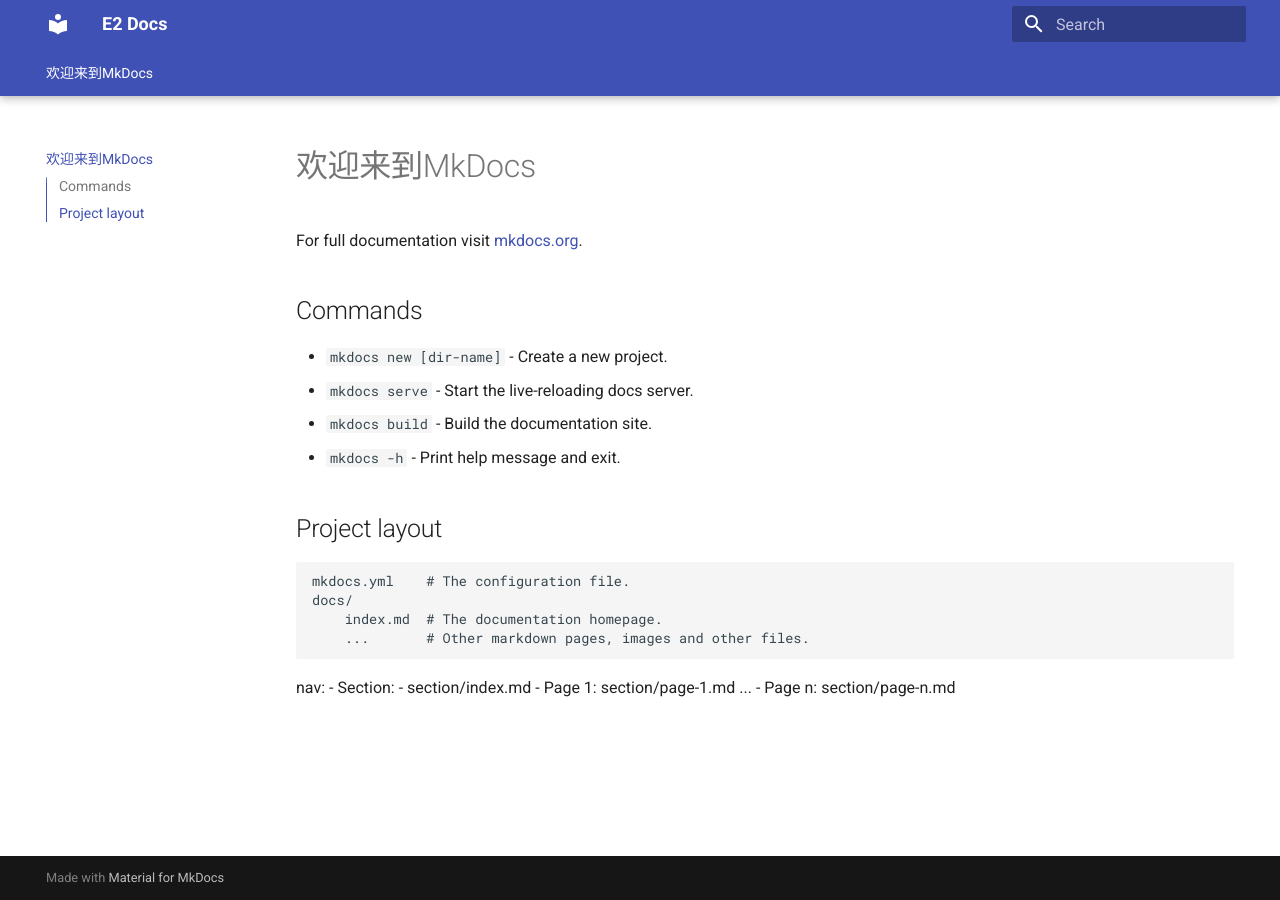
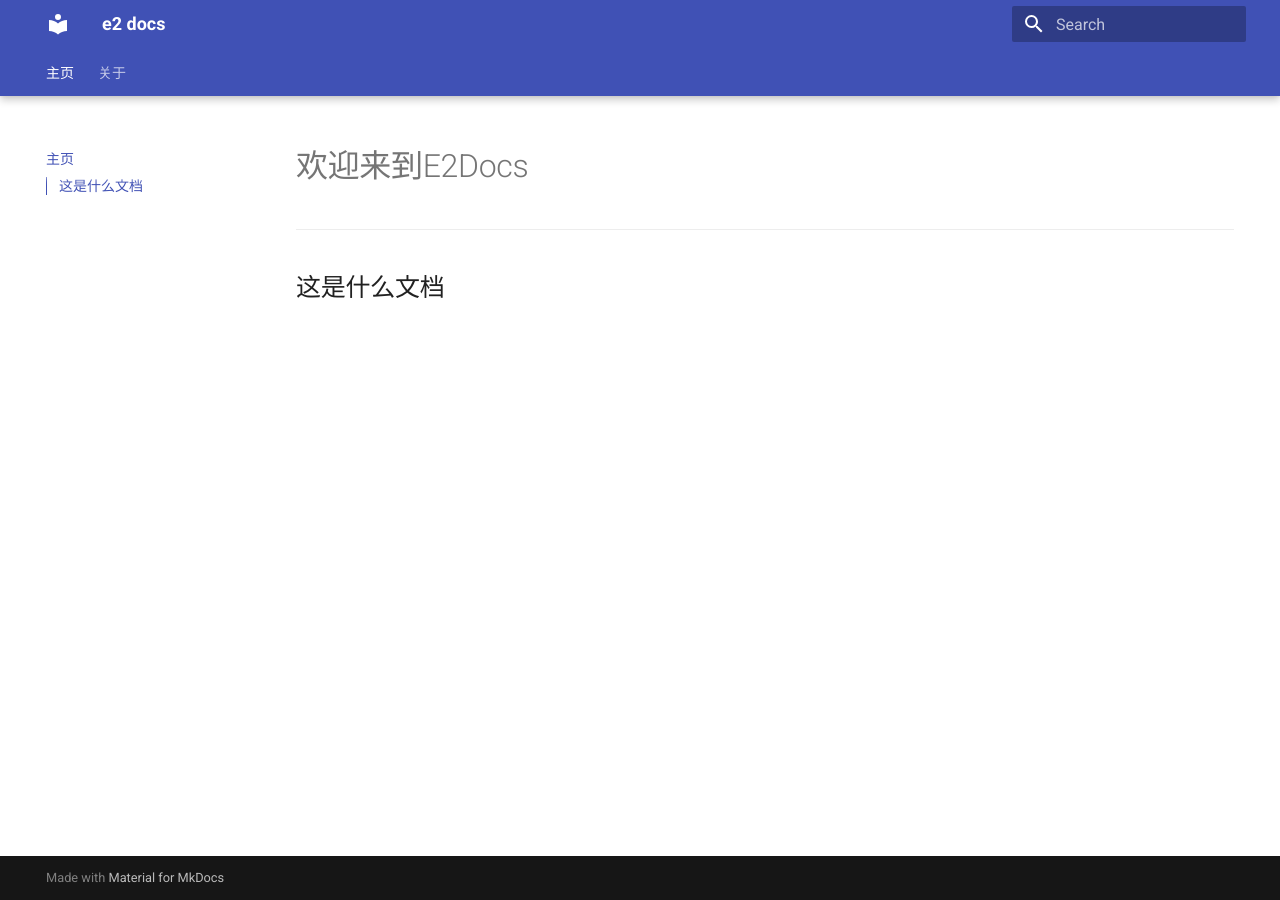
Before and after one commit to netsusyou-makotsu/netsusyou-makotsu.github.com, an MkDocs documentation site: the page built from docs/index.md, in a window 1280 px wide. Built offline with MkDocs 1.6.1 and Material for MkDocs 9.7.7, drawn with Linux system fonts in a browser that asks for light colours.

Commit message:
Add files via upload

```diff
--- a/docs/index.md
+++ b/docs/index.md
@@ -1,23 +1,3 @@
-# 欢迎来到MkDocs
-
-For full documentation visit [mkdocs.org](https://www.mkdocs.org).
-
-## Commands
-
-* `mkdocs new [dir-name]` - Create a new project.
-* `mkdocs serve` - Start the live-reloading docs server.
-* `mkdocs build` - Build the documentation site.
-* `mkdocs -h` - Print help message and exit.
-
-## Project layout
-
-    mkdocs.yml    # The configuration file.
-    docs/
-        index.md  # The documentation homepage.
-        ...       # Other markdown pages, images and other files.
-nav:
-  - Section:
-    - section/index.md
-    - Page 1: section/page-1.md
-    ...
-    - Page n: section/page-n.md
+# 欢迎来到E2Docs
+___
+##这是什么文档
--- a/mkdocs.yml
+++ b/mkdocs.yml
@@ -1,5 +1,5 @@
-site_name: E2 Docs
-av:
+site_name: e2 docs
+nav:
     - 主页: index.md
     - 关于: about.md
 theme:
```
Also changed, not shown: docs/about.md (added).
